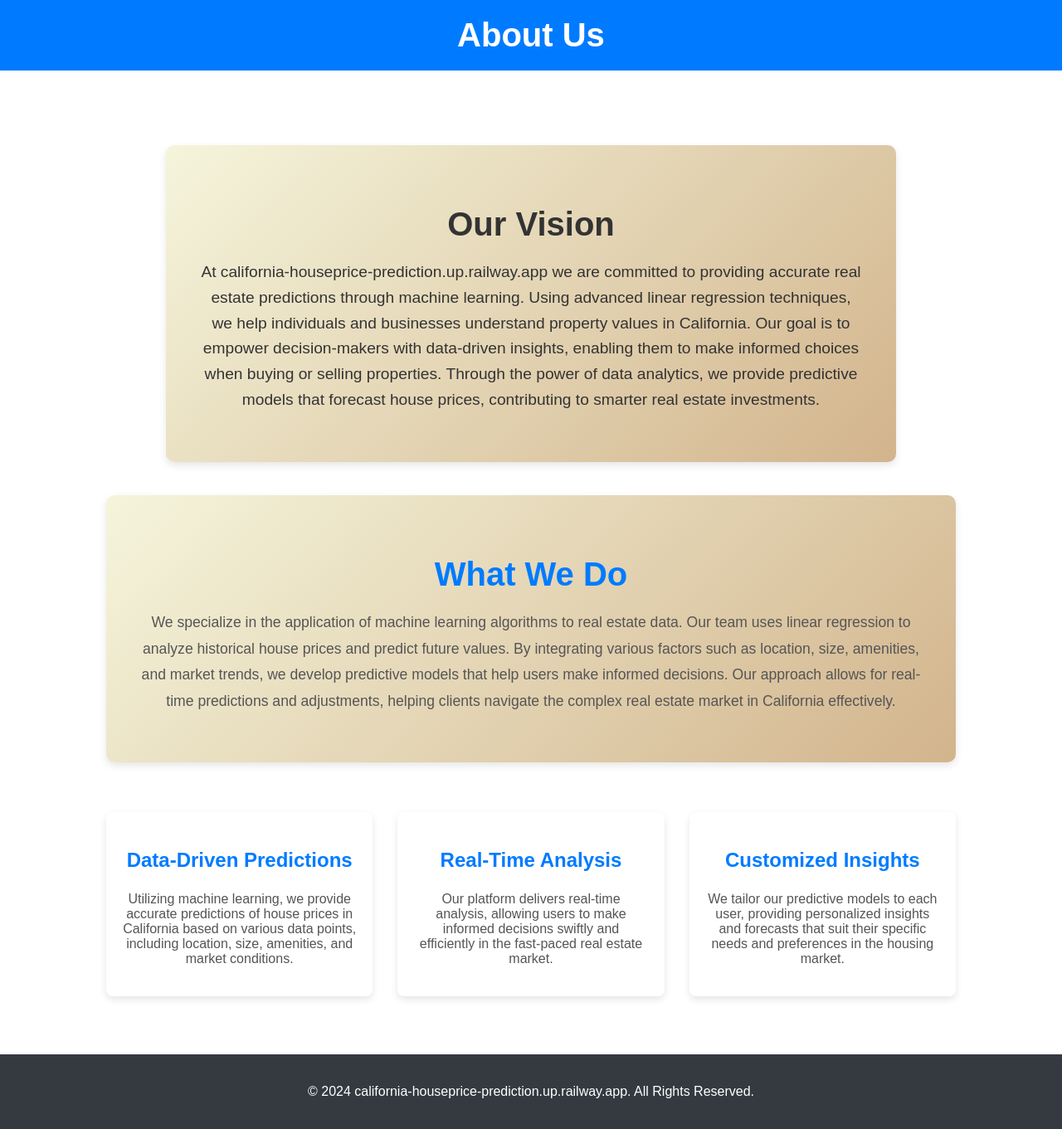
After one commit to truptibhatkar/california_housing_price, a Flask app: page /aboutus in a window 1280 px wide. The commit adds this page. Shown: the whole page at 83% size. Run offline with Flask 3, Linux system fonts and the light colour scheme; parts of the project's set-up code (start-up, migrations or seed data) failed here and were passed over.

Commit message:
added aboutus and contactus pages also added navbar in home.html

```diff
--- a/app.py
+++ b/app.py
@@ -22,6 +22,12 @@ def predict():
     output=regmodel.predict(final_input)[0]
     return render_template("home.html",prediction_text="The predicted price is : ${}".format(output))
 
+@app.route('/aboutus')
+def about():
+    return render_template("aboutus.html")
 
+@app.route('/contact')
+def con():
+    return render_template("contactus.html")
 if __name__=="__main__":
     app.run(debug=True)
--- /dev/null
+++ b/templates/aboutus.html
@@ -0,0 +1,152 @@
+<!DOCTYPE html>
+<html lang="en">
+<head>
+    <meta charset="UTF-8">
+    <meta name="viewport" content="width=device-width, initial-scale=1.0">
+    <title>About Us</title>
+    <style>
+        body {
+            font-family: Arial, sans-serif;
+            margin: 0;
+            padding: 0;
+            background-color: #ffffff;  /* White background */
+            color: #333;
+        }
+        .container {
+            width: 80%;
+            margin: auto;
+            padding: 20px;
+        }
+        header {
+            background-color: #007bff;
+            color: white;
+            padding: 20px 0;
+            text-align: center;
+        }
+        header h1 {
+            margin: 0;
+            font-size: 2.5em;
+        }
+        .about-us {
+            display: flex;
+            flex-direction: column;
+            align-items: center;
+            justify-content: center;
+            text-align: center;
+            margin: 50px 0;
+        }
+        /* Vision Section */
+        .vision {
+            background: linear-gradient(135deg, #f5f5dc, #d2b48c); /* Beige to Tan gradient */
+            color: #333;
+            padding: 40px;
+            border-radius: 10px;
+            box-shadow: 0 4px 10px rgba(0, 0, 0, 0.1);
+            max-width: 800px;
+            margin: 20px 0;
+        }
+        .vision h2 {
+            font-size: 2.5em;
+            margin-bottom: 20px;
+        }
+        .vision p {
+            font-size: 1.2em;
+            line-height: 1.6;
+            font-weight: 300;
+        }
+        /* What We Do Section */
+        .what-we-do {
+            background: linear-gradient(135deg, #f5f5dc, #d2b48c); /* Beige to Tan gradient */
+            padding: 40px;
+            border-radius: 10px;
+            box-shadow: 0 4px 10px rgba(0, 0, 0, 0.1);
+            margin: 20px 0;
+        }
+        .what-we-do h2 {
+            font-size: 2.5em;
+            margin-bottom: 20px;
+            color: #007bff;
+        }
+        .what-we-do p {
+            font-size: 1.1em;
+            line-height: 1.8;
+            color: #555;
+        }
+        /* Features Section */
+        .features {
+            display: grid;
+            grid-template-columns: repeat(3, 1fr);
+            gap: 30px;
+            margin-top: 40px;
+        }
+        .feature {
+            background-color: #ffffff;
+            border-radius: 8px;
+            box-shadow: 0 4px 8px rgba(0, 0, 0, 0.1);
+            padding: 20px;
+            text-align: center;
+            transition: transform 0.3s ease-in-out;
+        }
+        .feature:hover {
+            transform: translateY(-10px);
+        }
+        .feature h3 {
+            color: #007bff;
+            font-size: 1.5em;
+        }
+        .feature p {
+            font-size: 1em;
+            color: #555;
+        }
+        footer {
+            background-color: #343a40;
+            color: white;
+            text-align: center;
+            padding: 20px 0;
+        }
+    </style>
+</head>
+<body>
+
+<header>
+    <h1>About Us</h1>
+</header>
+
+<div class="container">
+    <div class="about-us">
+        <!-- Vision Section -->
+        <div class="vision">
+            <h2>Our Vision</h2>
+            <p>At california-houseprice-prediction.up.railway.app we are committed to providing accurate real estate predictions through machine learning. Using advanced linear regression techniques, we help individuals and businesses understand property values in California. Our goal is to empower decision-makers with data-driven insights, enabling them to make informed choices when buying or selling properties. Through the power of data analytics, we provide predictive models that forecast house prices, contributing to smarter real estate investments.</p>
+        </div>
+
+        <!-- What We Do Section -->
+        <div class="what-we-do">
+            <h2>What We Do</h2>
+            <p>We specialize in the application of machine learning algorithms to real estate data. Our team uses linear regression to analyze historical house prices and predict future values. By integrating various factors such as location, size, amenities, and market trends, we develop predictive models that help users make informed decisions. Our approach allows for real-time predictions and adjustments, helping clients navigate the complex real estate market in California effectively.</p>
+        </div>
+
+        <!-- Features Section -->
+        <div class="features">
+            <div class="feature">
+                <h3>Data-Driven Predictions</h3>
+                <p>Utilizing machine learning, we provide accurate predictions of house prices in California based on various data points, including location, size, amenities, and market conditions.</p>
+            </div>
+            <div class="feature">
+                <h3>Real-Time Analysis</h3>
+                <p>Our platform delivers real-time analysis, allowing users to make informed decisions swiftly and efficiently in the fast-paced real estate market.</p>
+            </div>
+            <div class="feature">
+                <h3>Customized Insights</h3>
+                <p>We tailor our predictive models to each user, providing personalized insights and forecasts that suit their specific needs and preferences in the housing market.</p>
+            </div>
+        </div>
+    </div>
+</div>
+
+<footer>
+    <p>&copy; 2024 california-houseprice-prediction.up.railway.app. All Rights Reserved.</p>
+</footer>
+
+</body>
+</html>
```
Also changed, not shown: templates/contactus.html (added, +102 -0 lines), templates/home.html (+34 -3 lines).
